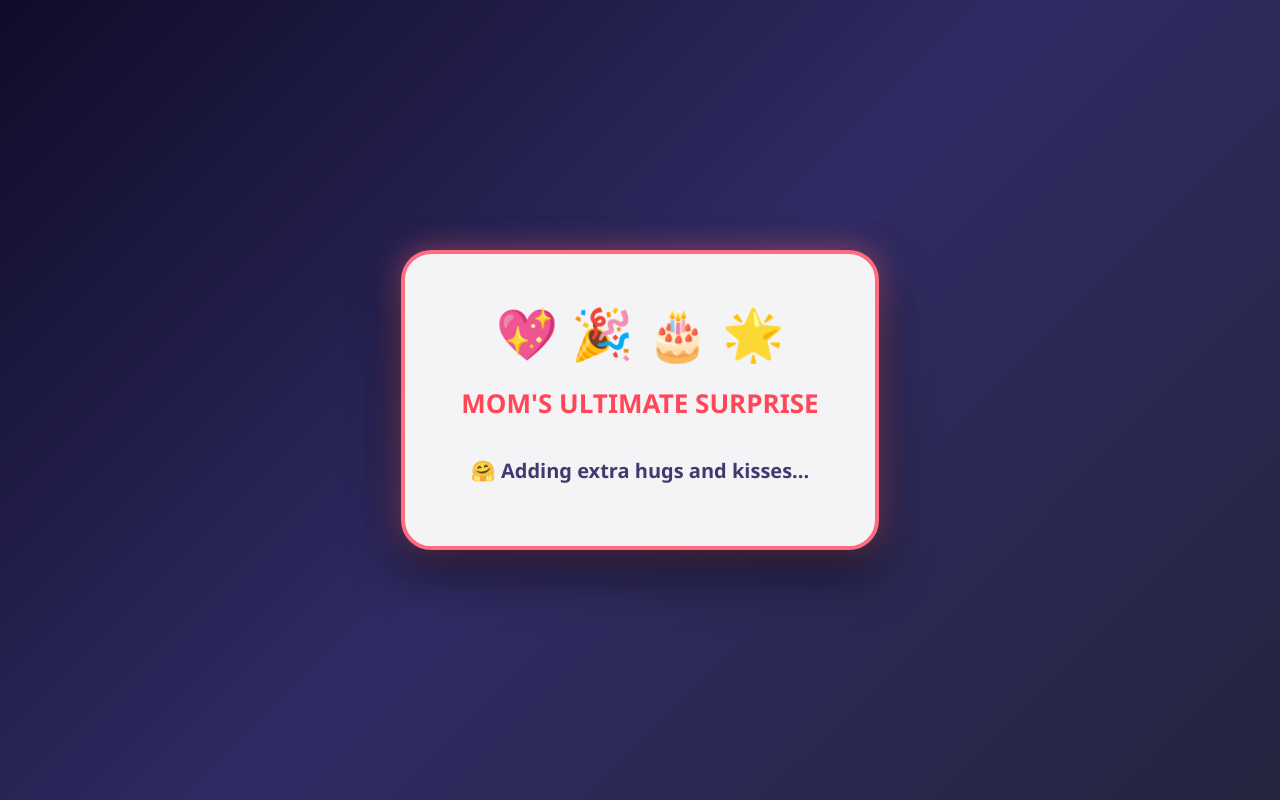
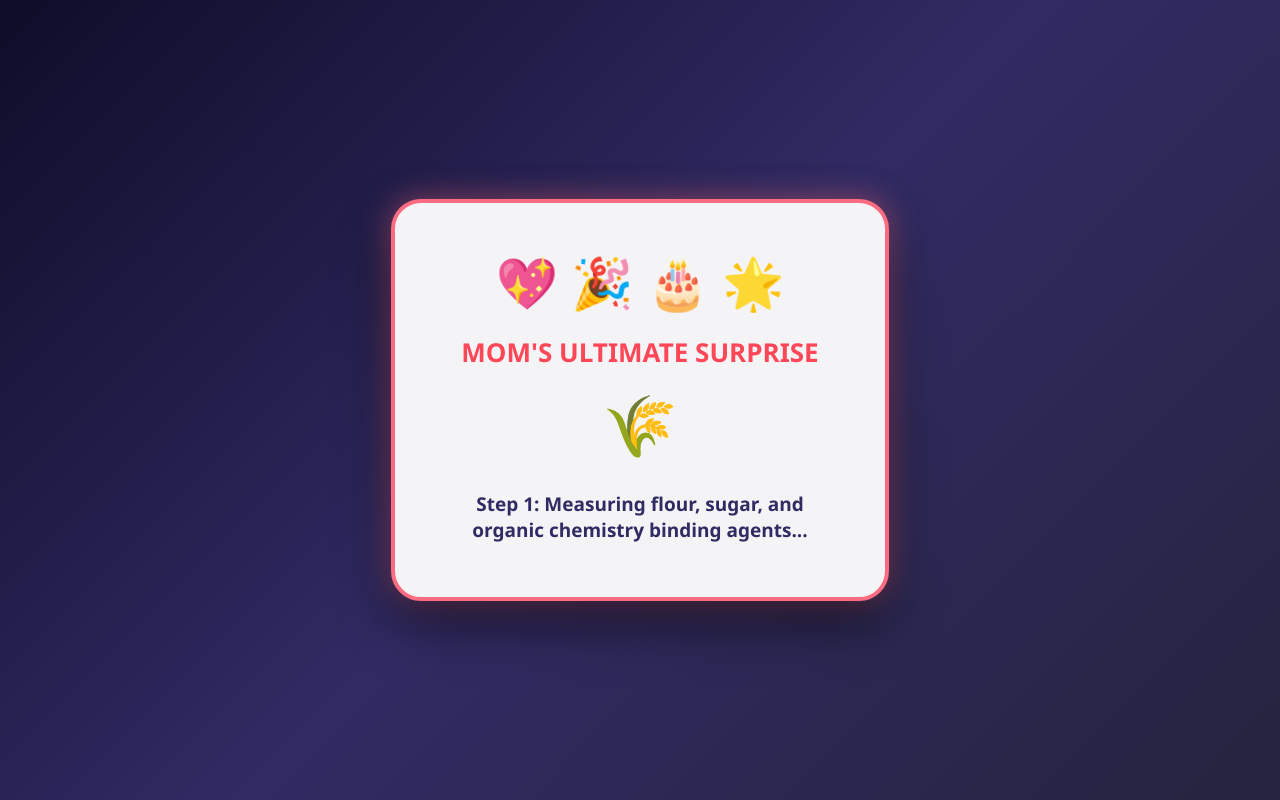
Before and after one commit to rblxhub-official/Mom.Birthday, a plain HTML site: page index.html in a window 1280 px wide. Both pictures are taken after a click on the button "Click Here". Drawn offline with Linux system fonts and the light colour scheme.

Commit message:
Update index.html

```diff
--- a/index.html
+++ b/index.html
@@ -23,7 +23,7 @@
             padding: 45px 35px;
             border-radius: 30px;
             box-shadow: 0 25px 50px rgba(0,0,0,0.5), 0 0 30px rgba(255, 107, 129, 0.5);
-            max-width: 400px;
+            max-width: 420px;
             width: 90%;
             z-index: 10;
             position: relative;
@@ -65,15 +65,21 @@
             margin-top: 20px;
         }
 
+        #cutsceneEmoji {
+            font-size: 60px;
+            margin-bottom: 10px;
+            animation: bounce 0.6s infinite alternate;
+        }
+
         #cutsceneText {
-            font-size: 20px;
+            font-size: 19px;
             color: #302b63;
             font-weight: bold;
-            min-height: 60px;
+            min-height: 70px;
             display: flex;
             align-items: center;
             justify-content: center;
-            animation: fadeInOut 0.8s infinite alternate;
+            padding: 0 10px;
         }
 
         /* Final Birthday Message */
@@ -101,9 +107,9 @@
             100% { opacity: 1; transform: scale(1); }
         }
 
-        @keyframes fadeInOut {
-            from { opacity: 0.6; }
-            to { opacity: 1; }
+        @keyframes bounce {
+            from { transform: translateY(0); }
+            to { transform: translateY(-8px); }
         }
     </style>
 </head>
@@ -116,9 +122,10 @@
         <!-- The Click Here Button -->
         <button id="surpriseBtn" onclick="startCutscene()">Click Here</button>
 
-        <!-- The Cutscene Sequence -->
+        <!-- The Baking Science Cutscene -->
         <div id="cutscene">
-            <div id="cutsceneText">🎬 Preparing surprise...</div>
+            <div id="cutsceneEmoji">🥣</div>
+            <div id="cutsceneText">Starting the cake laboratory...</div>
         </div>
 
         <!-- The Final Birthday Message -->
@@ -130,34 +137,39 @@
 
     <script>
         function startCutscene() {
-            // Hide the button and show the cutscene area
+            // Hide button, show cutscene
             document.getElementById('surpriseBtn').style.display = 'none';
             document.getElementById('cutscene').style.display = 'block';
 
             const textElem = document.getElementById('cutsceneText');
+            const emojiElem = document.getElementById('cutsceneEmoji');
 
-            // Cinematic Cutscene Timeline
+            // Step-by-step baking science timeline
             setTimeout(() => {
-                textElem.innerHTML = "✨ Gathering all the love...";
-            }, 1200);
+                emojiElem.innerHTML = "🌾";
+                textElem.innerHTML = "Step 1: Measuring flour, sugar, and organic chemistry binding agents...";
+            }, 1500);
 
             setTimeout(() => {
-                textElem.innerHTML = "🤗 Adding extra hugs and kisses...";
-            }, 2600);
+                emojiElem.innerHTML = "🥚";
+                textElem.innerHTML = "Step 2: Emulsifying eggs, butter, and vanilla extract into a smooth batter...";
+            }, 3300);
 
             setTimeout(() => {
-                textElem.innerHTML = "🎂 Baking the digital cake...";
-            }, 4000);
+                emojiElem.innerHTML = "🔥";
+                textElem.innerHTML = "Step 3: Applying thermal energy in the oven at 350°F (Maillard reaction in progress)...";
+            }, 5200);
 
             setTimeout(() => {
-                textElem.innerHTML = "🎉 Ready! Here it comes...";
-            }, 5400);
+                emojiElem.innerHTML = "🍓";
+                textElem.innerHTML = "Step 4: Applying structural buttercream frosting and high-velocity sprinkles...";
+            }, 7100);
 
-            // Hide cutscene and show final message after 6.5 seconds
+            // Hide cutscene and reveal final wish
             setTimeout(() => {
                 document.getElementById('cutscene').style.display = 'none';
                 document.getElementById('message').style.display = 'block';
-            }, 6800);
+            }, 9000);
         }
     </script>
 
```
